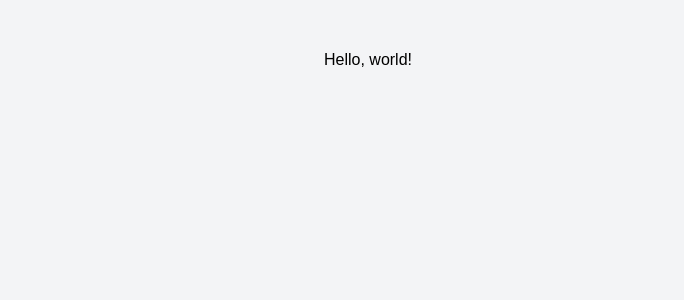
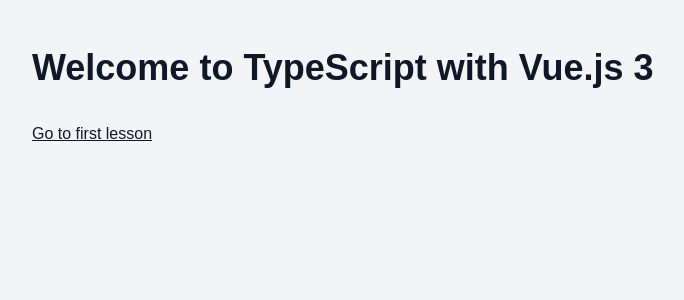
Before and after one commit to MartaSolo/course-platform, a Nuxt app: page / in a window 1280 px wide. Shown: the top 300 px of the page, without its empty margins (272-956 px from the left). Built offline with nearby package versions, Linux system fonts and the light colour scheme.

Commit message:
Add login page and refactor index page

```diff
--- /dev/null
+++ b/app/composables/useFirstLesson.ts
@@ -0,0 +1,11 @@
+export const useFirstLesson = () => {
+  const { chapters } = useCourse();
+
+  const firstLesson = `/course/chapter/${chapters[0]?.slug}/lesson/${
+    chapters[0]?.lessons[0]?.slug ?? ""
+  }`;
+
+  return {
+    firstLesson,
+  };
+};
--- a/app/pages/index.vue
+++ b/app/pages/index.vue
@@ -1,5 +1,14 @@
+<script setup lang="ts">
+const { title } = useCourse();
+
+const { firstLesson } = useFirstLesson();
+</script>
+
 <template>
-  <div>
-    <h1>Hello, world!</h1>
+  <div class="prose w-full max-w-2xl h-9">
+    <h1>Welcome to {{ title }}</h1>
+    <NuxtLink :to="firstLesson" class="underline font-medium"
+      >Go to first lesson</NuxtLink
+    >
   </div>
 </template>
--- /dev/null
+++ b/app/pages/login.vue
@@ -0,0 +1,14 @@
+<script setup lang="ts">
+const { title } = useCourse();
+</script>
+
+<template>
+  <div class="prose w-full max-w-2xl h-9">
+    <h1>Log in to {{ title }}</h1>
+    <button
+      class="bg-blue-500 hover:bg-blue-700 text-white font-bold py-2 px-4 rounded"
+    >
+      Log in with Github
+    </button>
+  </div>
+</template>
```
